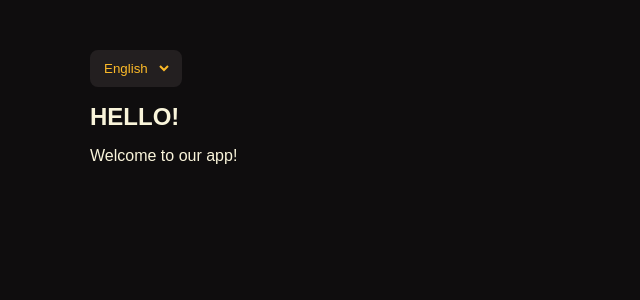
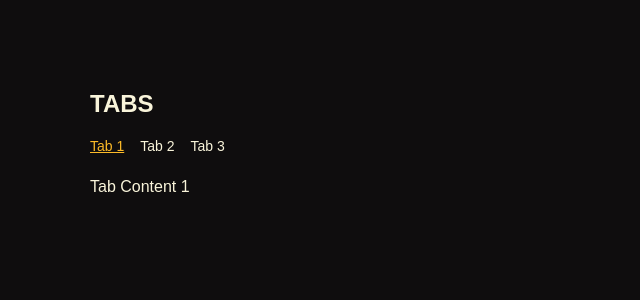
Before and after one commit to codecamp-prem/React-Coding-Interview, a React (Vite) app: page / in a window 1280 px wide. Shown: the top 300 px of the page, without its empty margins (0-640 px from the left). Built offline with nearby package versions, Linux system fonts and the light colour scheme.

Commit message:
passing useState in useContext createContext

```diff
--- a/src/App.tsx
+++ b/src/App.tsx
@@ -1,9 +1,9 @@
-import Translations from "./Challanges/Translations";
+import Tabs from "./Challanges/Tabs";
 
 function App() {
   return (
     <>
-      <Translations />
+      <Tabs />
     </>
   );
 }
--- /dev/null
+++ b/src/Challanges/Tabs.tsx
@@ -0,0 +1,82 @@
+import { ReactNode, createContext, useContext, useState } from "react";
+import "./common.css";
+
+const tabContent = createContext({
+  activeTabValue: "",
+  setActiveTabValue: (value: string) => {},
+});
+
+function TabProvider({
+  defaultValue,
+  children,
+}: {
+  defaultValue: string;
+  children: ReactNode;
+}) {
+  const [activeTabValue, setActiveTabValue] = useState(defaultValue);
+
+  return (
+    <tabContent.Provider value={{ activeTabValue, setActiveTabValue }}>
+      {children}
+    </tabContent.Provider>
+  );
+}
+
+function TabTrigger({
+  value,
+  children,
+}: {
+  value: string;
+  children: ReactNode;
+}) {
+  const { activeTabValue, setActiveTabValue } = useContext(tabContent);
+
+  const handleSetActiveTabValue = () => {
+    setActiveTabValue(value);
+  };
+
+  return (
+    <button
+      onClick={handleSetActiveTabValue}
+      className={`tab ${activeTabValue === value ? "active" : ""}`}
+    >
+      {children}
+    </button>
+  );
+}
+
+function TabContent({
+  value,
+  children,
+}: {
+  value: string;
+  children: ReactNode;
+}) {
+  const { activeTabValue } = useContext(tabContent);
+  if (activeTabValue !== value) {
+    return null;
+  }
+  return children;
+}
+
+const Tabs = () => {
+  return (
+    <div className="container">
+      <section>
+        <h1>Tabs</h1>
+        <TabProvider defaultValue="tab-1">
+          <div className="tabs">
+            <TabTrigger value="tab-1">Tab 1</TabTrigger>
+            <TabTrigger value="tab-2">Tab 2</TabTrigger>
+            <TabTrigger value="tab-3">Tab 3</TabTrigger>
+          </div>
+          <TabContent value="tab-1">Tab Content 1</TabContent>
+          <TabContent value="tab-2">Tab Content 2</TabContent>
+          <TabContent value="tab-3">Tab Content 3</TabContent>
+        </TabProvider>
+      </section>
+    </div>
+  );
+};
+
+export default Tabs;
--- a/src/Challanges/common.css
+++ b/src/Challanges/common.css
@@ -271,6 +271,24 @@ section header {
   align-items: center;
 }
 
+.tab {
+  color: #f9f4da;
+  appearance: none;
+  background: none;
+  padding: 0;
+}
+
+.tab.active {
+  color: #fcba28;
+  text-decoration: underline;
+}
+
+.tabs {
+  display: flex;
+  gap: 16px;
+  margin-bottom: 24px;
+}
+
 table {
   font-size: 14px;
   font-family: monospace;
```
